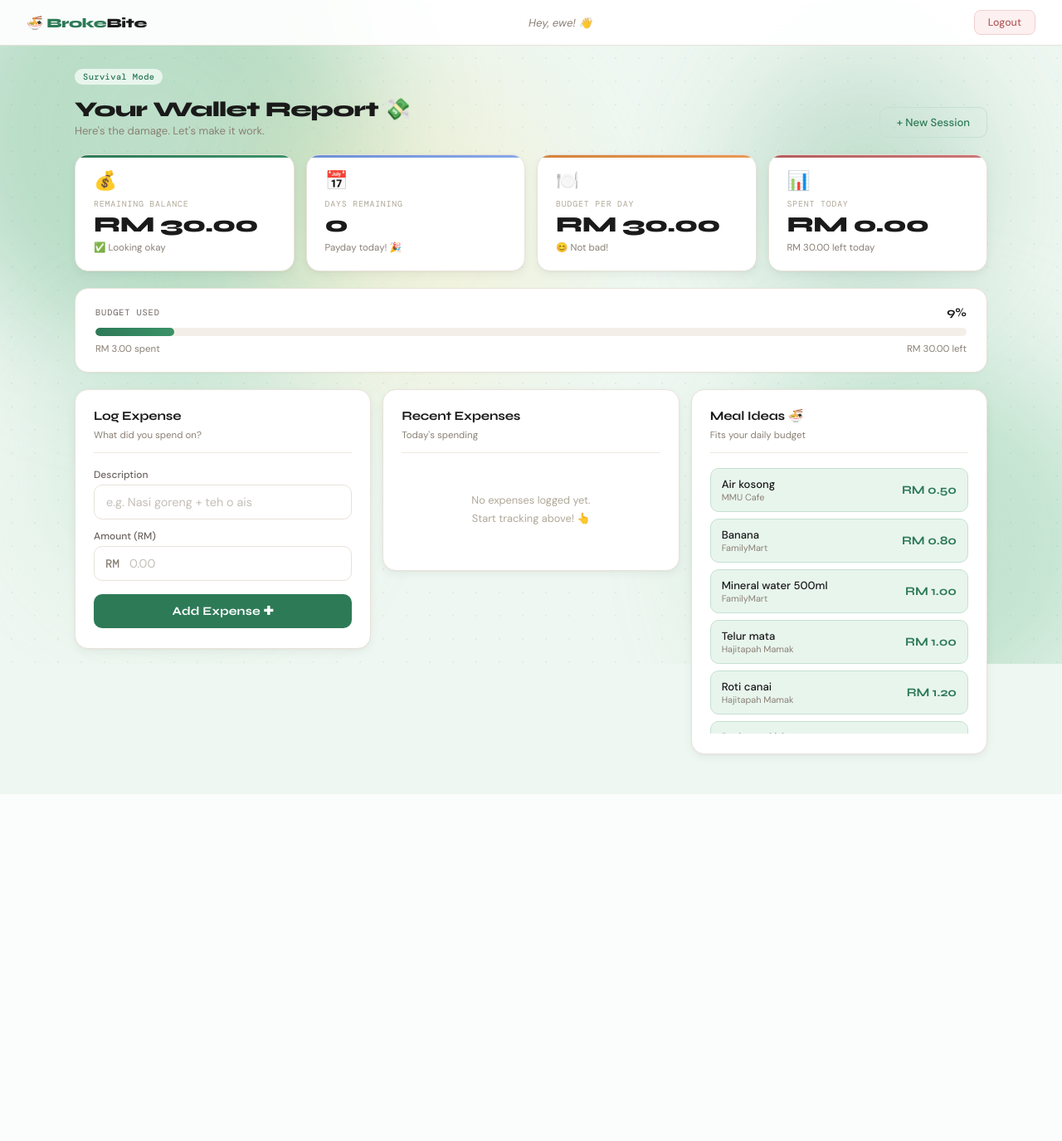
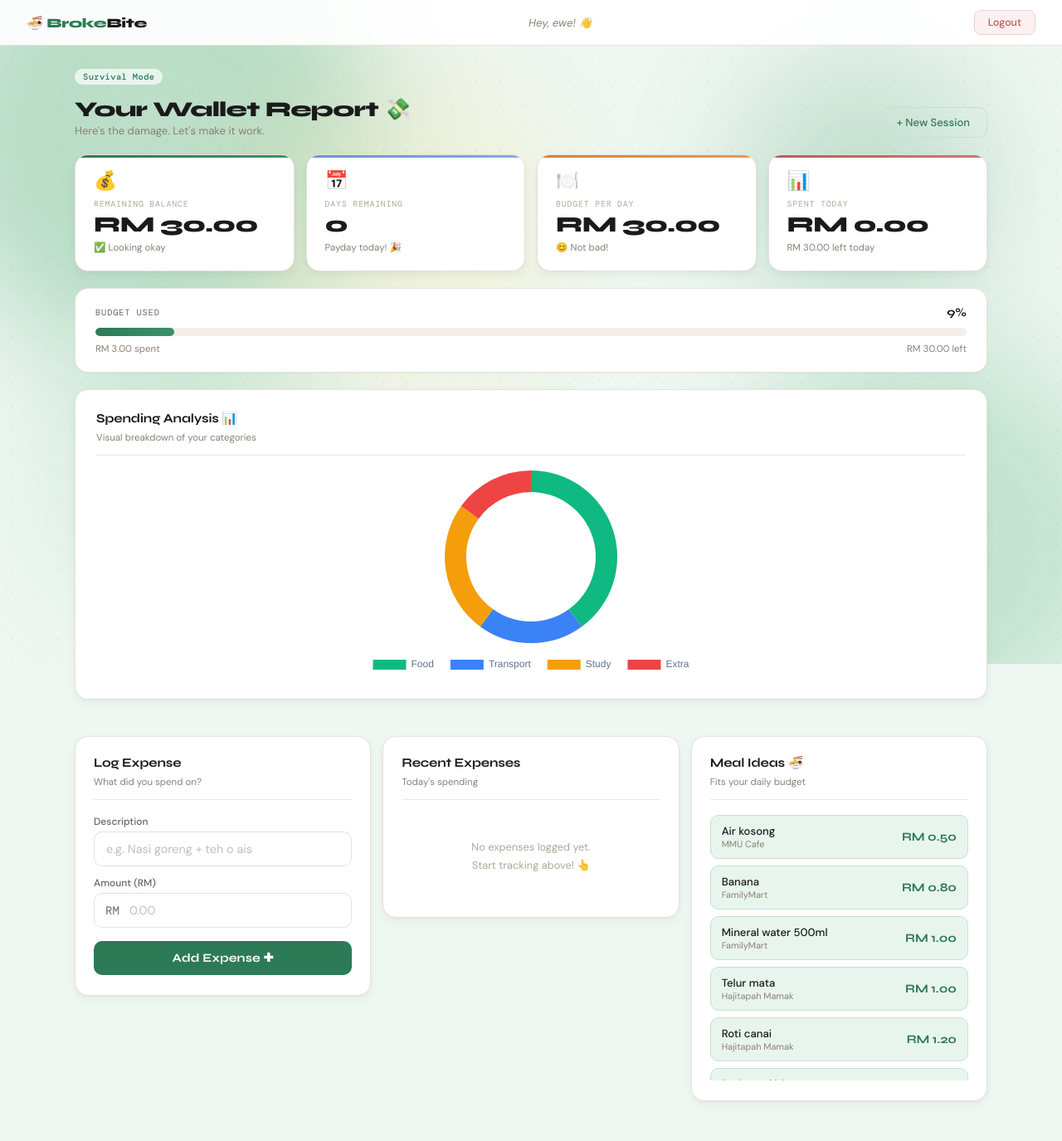
Before and after one commit to choongkarhung/GitExercise-G072, a Flask app: page /dashboard in a window 1280 px wide. Shown: the whole page at 83% size. Before the commit the page ends 957 px from the top, so only its background shows below. Run offline with Flask 3, Linux system fonts and the light colour scheme; a user stored in the database is signed in; data comes from the database, SQL or seed files in the repository; both versions use the stored data as it was after the commit; data that the repository does not hold is empty.

Commit message:
included the chart2

```diff
--- a/templates/dashboard.html
+++ b/templates/dashboard.html
@@ -6,6 +6,7 @@
     <title>Dashboard - BrokeBite</title>
     <link rel="stylesheet" href="{{ url_for('static', filename='style.css') }}">
     <link rel="stylesheet" href="{{ url_for('static', filename='dashboard.css') }}">
+    <script src="https://cdn.jsdelivr.net/npm/chart.js"></script>
 </head>
 <body class="dashboard-body">
 
@@ -18,17 +19,14 @@
     </div>
     <div class="grid-overlay"></div>
 
-    <!-- NAVBAR -->
     <nav class="navbar">
         <span class="brand-nav">🍜 <span>Broke</span>Bite</span>
         <span class="user-greeting">Hey, {{ username }}! 👋</span>
         <button class="logout-btn" id="logout-btn">Logout</button>
     </nav>
 
-    <!-- MAIN DASHBOARD -->
     <div class="dashboard-wrapper">
 
-        <!-- ── HEADER ROW ── -->
         <div class="dash-header">
             <div>
                 <span class="pill-tag">Survival Mode</span>
@@ -38,7 +36,6 @@
             <button class="btn-new-session" id="new-session-btn">+ New Session</button>
         </div>
 
-        <!-- ── STAT CARDS ROW ── -->
         <div class="stats-row">
             <div class="stat-card stat-balance">
                 <div class="stat-icon">💰</div>
@@ -66,7 +63,6 @@
             </div>
         </div>
 
-        <!-- ── PROGRESS BAR ── -->
         <div class="progress-section">
             <div class="progress-header">
                 <span class="progress-label">Budget Used</span>
@@ -81,10 +77,18 @@
             </div>
         </div>
 
-        <!-- ── BOTTOM ROW ── -->
+        <div class="panel chart-panel" style="margin-bottom: 24px; padding: 25px;">
+            <div class="panel-header">
+                <h3>Spending Analysis 📊</h3>
+                <span class="panel-sub">Visual breakdown of your categories</span>
+            </div>
+            <div style="max-height: 250px; display: flex; justify-content: center; margin-top: 15px;">
+                <canvas id="survivalChart"></canvas>
+            </div>
+        </div>
+
         <div class="bottom-row">
 
-            <!-- LOG EXPENSE -->
             <div class="panel log-panel">
                 <div class="panel-header">
                     <h3>Log Expense</h3>
@@ -103,7 +107,6 @@
                 </div>
             </div>
 
-            <!-- RECENT EXPENSES -->
             <div class="panel expense-panel">
                 <div class="panel-header">
                     <h3>Recent Expenses</h3>
@@ -114,7 +117,6 @@
                 </div>
             </div>
 
-            <!-- MEAL SUGGESTIONS -->
             <div class="panel meal-panel">
                 <div class="panel-header">
                     <h3>Meal Ideas 🍜</h3>
@@ -131,6 +133,7 @@
 
     <script src="{{ url_for('static', filename='dashboard.js') }}"></script>
     <script>
+
         document.getElementById('logout-btn').addEventListener('click', async () => {
             await fetch('/logout', { method: 'POST' });
             window.location.href = '/';
@@ -138,7 +141,31 @@
         document.getElementById('new-session-btn').addEventListener('click', () => {
             window.location.href = '/setup';
         });
+
+
+        const ctx = document.getElementById('survivalChart').getContext('2d');
+        new Chart(ctx, {
+            type: 'doughnut',
+            data: {
+                labels: ['Food', 'Transport', 'Study', 'Extra'],
+                datasets: [{
+                    data: [40, 20, 25, 15],
+                    backgroundColor: ['#10b981', '#3b82f6', '#f59e0b', '#ef4444'],
+                    hoverOffset: 15,
+                    borderWidth: 0
+                }]
+            },
+            options: {
+                maintainAspectRatio: false,
+                plugins: {
+                    legend: {
+                        position: 'bottom',
+                        labels: { color: '#64748b', padding: 20 }
+                    }
+                },
+                cutout: '75%'
+            }
+        });
     </script>
-
 </body>
 </html>
```
Also changed, not shown: brokebite.db.
